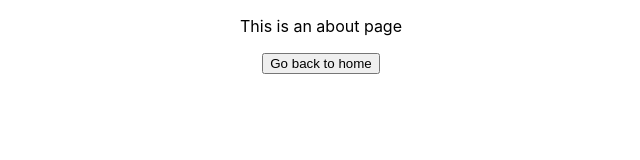
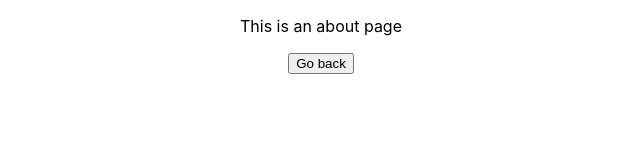
Before and after one commit to EABModel/frontend, a React (Create React App) app: page /about in a window 1280 px wide. Shown: the top 160 px of the page, without its empty margins (319-959 px from the left). Built offline with nearby package versions, Linux system fonts and the light colour scheme.

Commit message:
Removed Tests

```diff
--- a/src/components/About.tsx
+++ b/src/components/About.tsx
@@ -11,7 +11,7 @@ function About() {
     <div>
       <p>This is an about page</p>
       <button type="button" onClick={goToHomePage}>
-          Go back to home
+          Go back
       </button>
     </div>
   );
```
